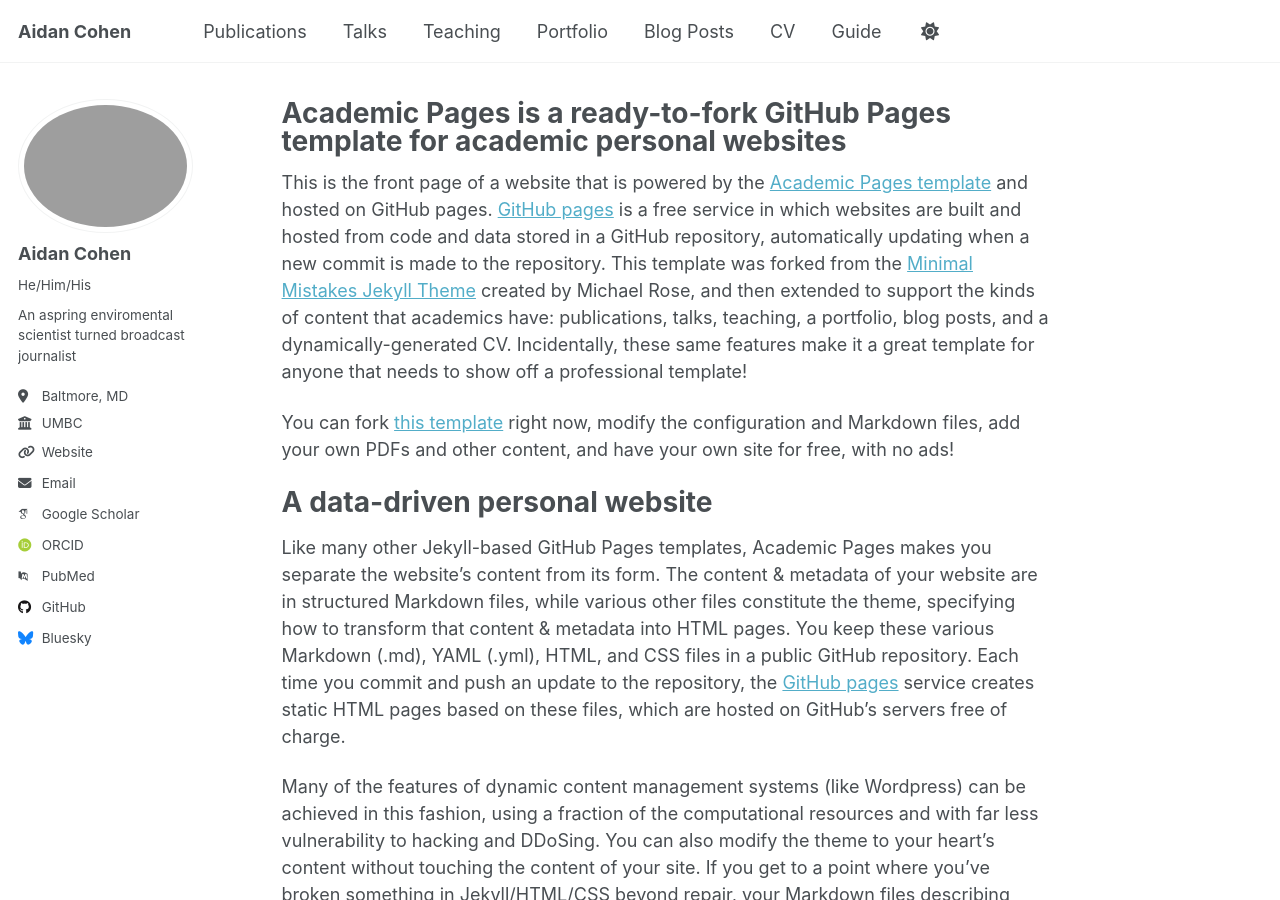
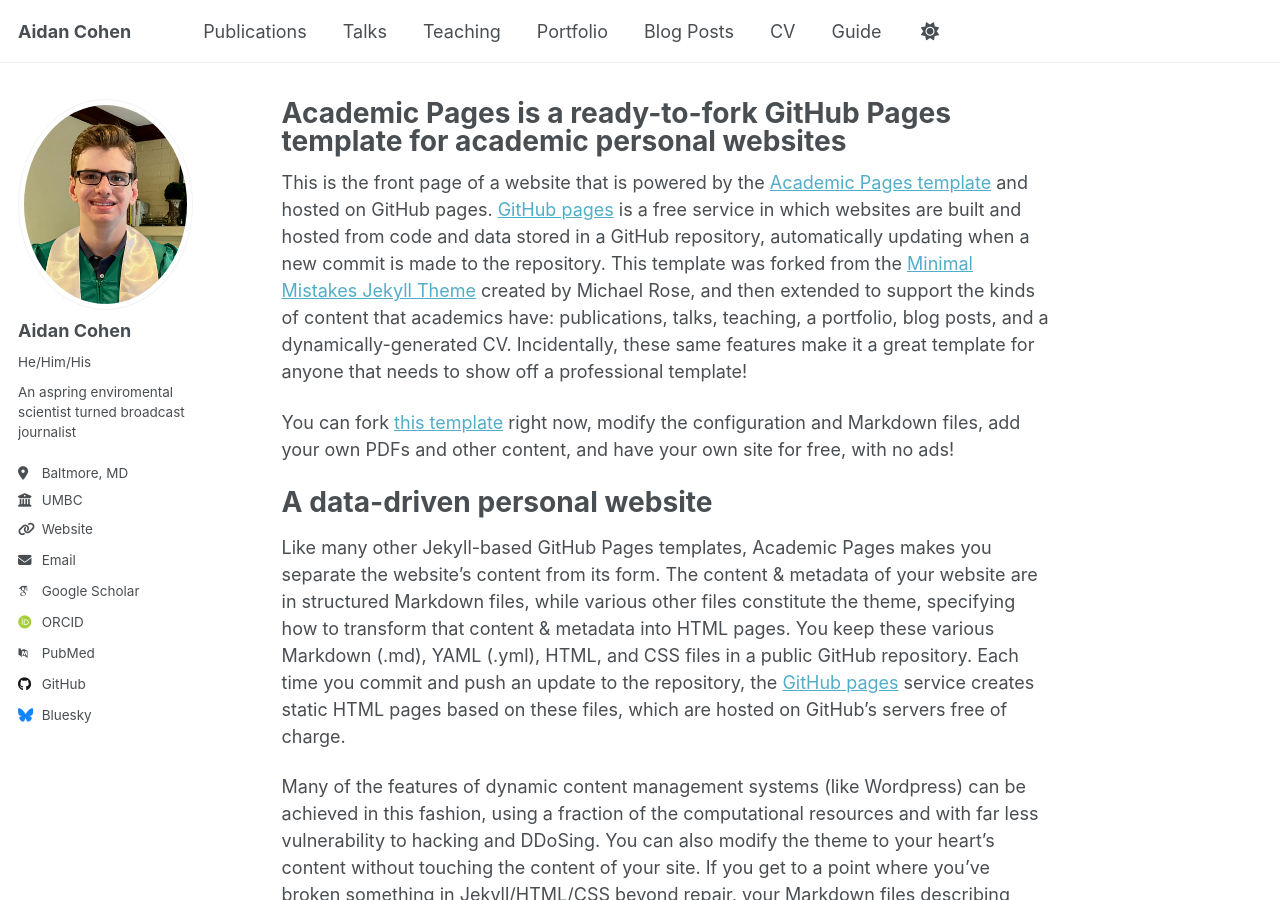
Before and after one commit to acohen10-svg/acohen10-svg.github.io, a Jekyll site: the page built from _pages/about.md, in a window 1280 px wide and 900 px high. Built offline with Jekyll 4.4.1, drawn with Linux system fonts in a browser that asks for light colours; some web fonts are replaced; a script that is not in the unit is left out.

Commit message:
Update _config.yml
changed photo

```diff
--- a/_config.yml
+++ b/_config.yml
@@ -21,7 +21,7 @@ repository               : "acohen10-svg/acohen10-svg.github.io"
 #               Additional customization can be done by editing /_includes/author-profile.html
 author:
   # Biographic information
-  avatar           : "profile.png"
+  avatar           : "IMG_0081.jpeg"
   name             : "Aidan Cohen"
   pronouns         : "He/Him/His"
   bio              : "An aspring enviromental scientist turned broadcast journalist"
```
